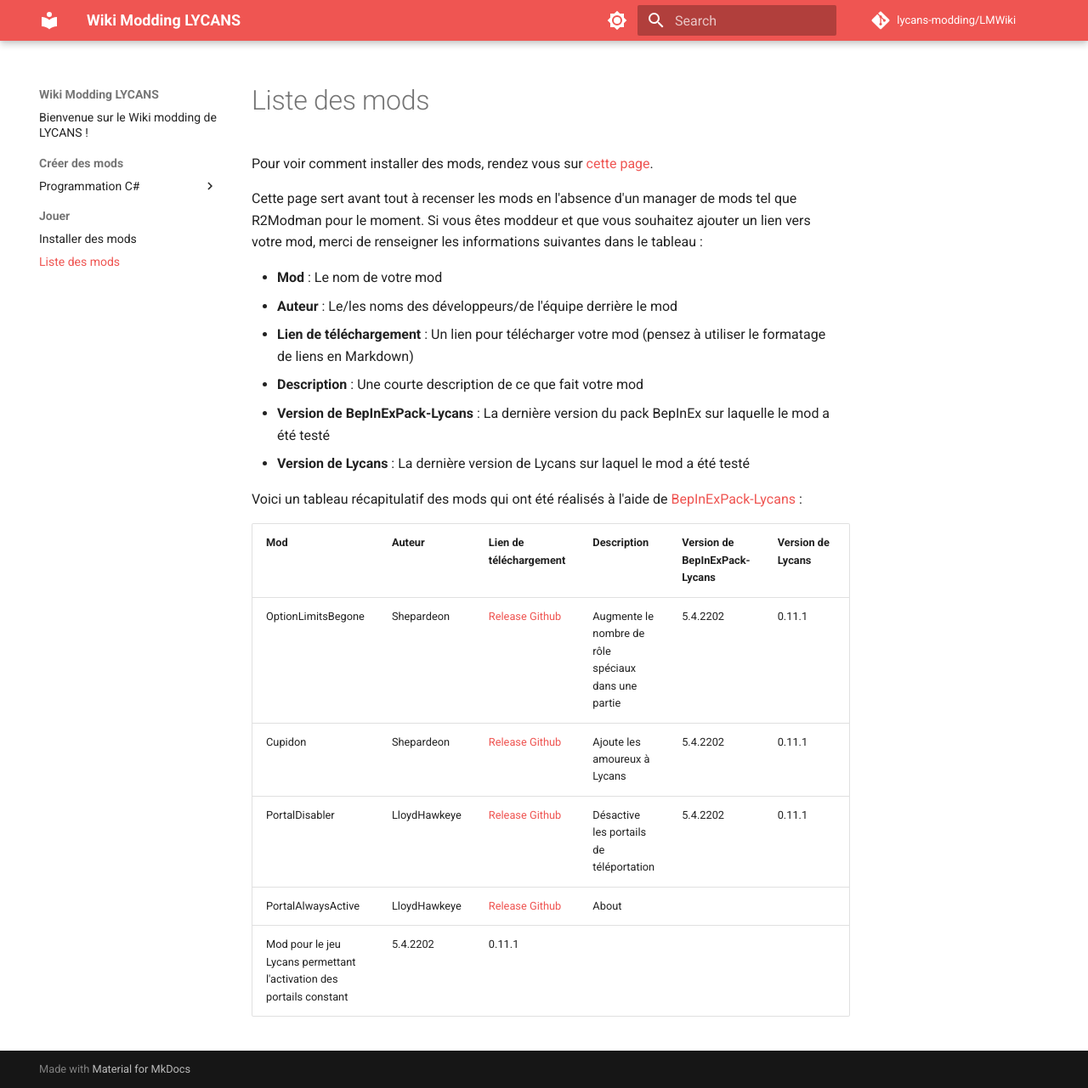
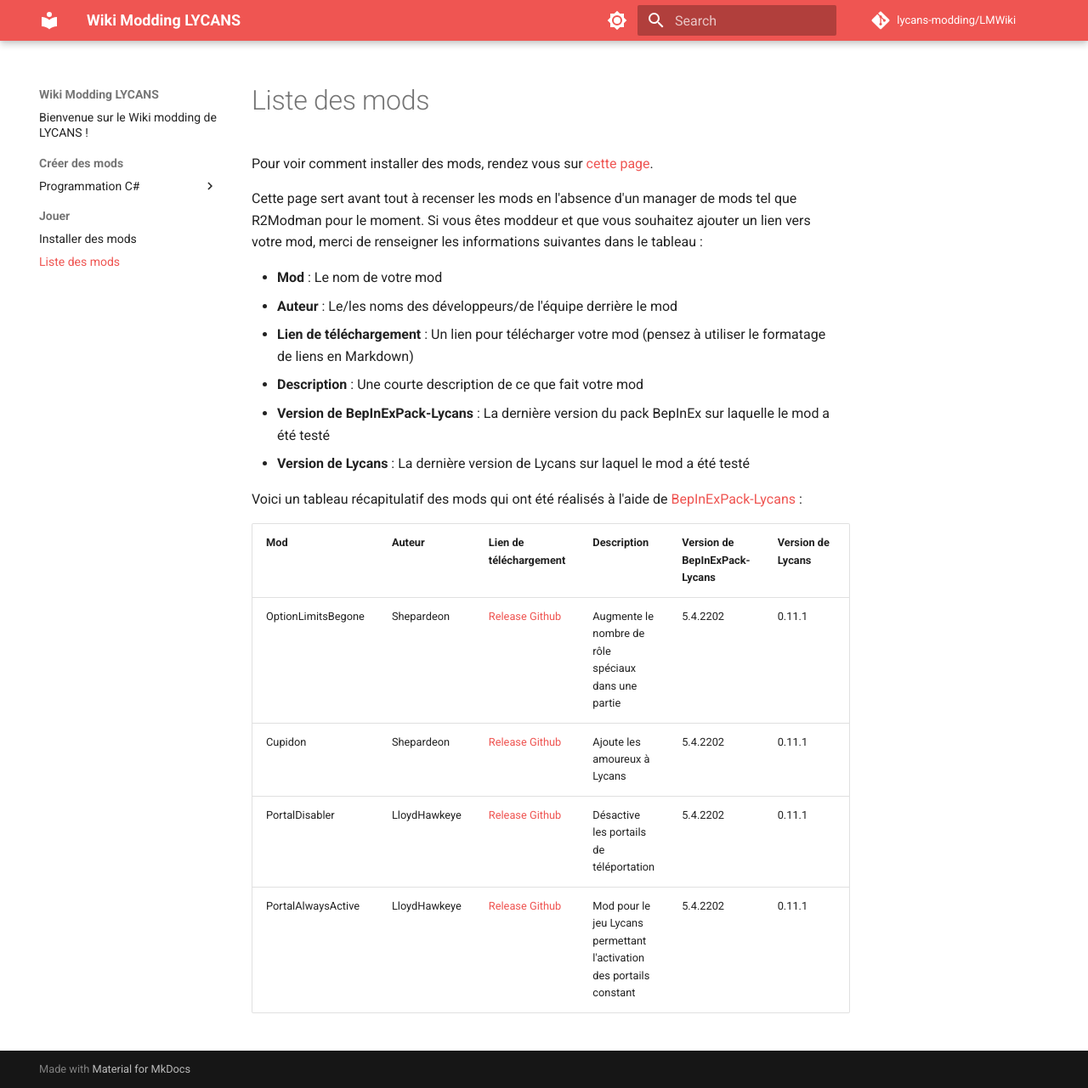
Before and after one commit to lycans-modding/LMWiki, an MkDocs documentation site: the page built from docs/Jouer/Liste-des-mods.md, in a window 1280 px wide and 1281 px high. Shown: the whole window at 85% size. Built offline with MkDocs 1.6.1 and Material for MkDocs 9.7.7, drawn with Linux system fonts in a browser that asks for light colours; comment, search, counter and statistics services are not loaded.

Commit message:
[GitHub Action] Update docs

```diff
--- a/docs/Jouer/Liste-des-mods.md
+++ b/docs/Jouer/Liste-des-mods.md
@@ -19,5 +19,4 @@ Voici un tableau récapitulatif des mods qui ont été réalisés à l'aide de [
 |OptionLimitsBegone|Shepardeon|[Release Github](https://github.com/Shepardeon/LycansMod-OptionsLimitsBegone/releases)|Augmente le nombre de rôle spéciaux dans une partie|5.4.2202|0.11.1|
 |Cupidon|Shepardeon|[Release Github](https://github.com/Shepardeon/LycansMod-Cupidon/releases)|Ajoute les amoureux à Lycans|5.4.2202|0.11.1|
 |PortalDisabler|LloydHawkeye|[Release Github](https://github.com/LloydHawkeye/Lycans-PortalDisabler/releases)|Désactive les portails de téléportation|5.4.2202|0.11.1|
-|PortalAlwaysActive|LloydHawkeye|[Release Github](https://github.com/LloydHawkeye/Lycans-PortalAlwaysActive/releases)|About
-Mod pour le jeu Lycans permettant l'activation des portails constant|5.4.2202|0.11.1|
+|PortalAlwaysActive|LloydHawkeye|[Release Github](https://github.com/LloydHawkeye/Lycans-PortalAlwaysActive/releases)|Mod pour le jeu Lycans permettant l'activation des portails constant|5.4.2202|0.11.1|
```
Also changed, not shown: docs/Jouer/Installer-des-mods.md (+1 -1 lines).
